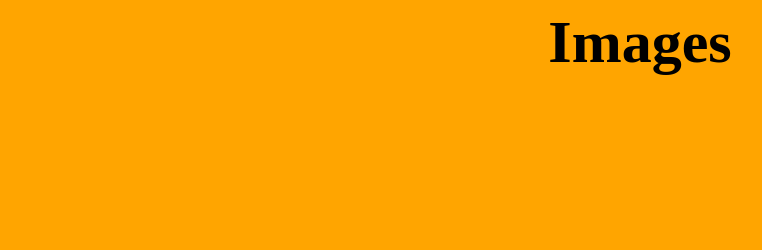
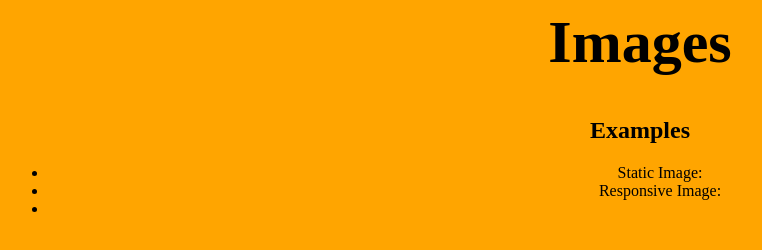
Before and after one commit to maryampearson/maryampearson.github.io, a plain HTML site: page rimages.html in a window 1280 px wide. Shown: the whole page, without its empty margins (0-762 px from the left). Drawn offline with Linux system fonts and the light colour scheme.

Commit message:
Update rimages.html

```diff
--- a/rimages.html
+++ b/rimages.html
@@ -8,6 +8,13 @@
 <body style="background-color:Orange;text-align:center">
 <h1 style="font-size:60px;">Images</h1>
 
+<h2>Examples</h2>
+
+<ul>
+  <li>Static Image: </li>
+  <li>Responsive Image: </li>
+  <li></li>
+</ul>
 
 </body>
 </html>
```
